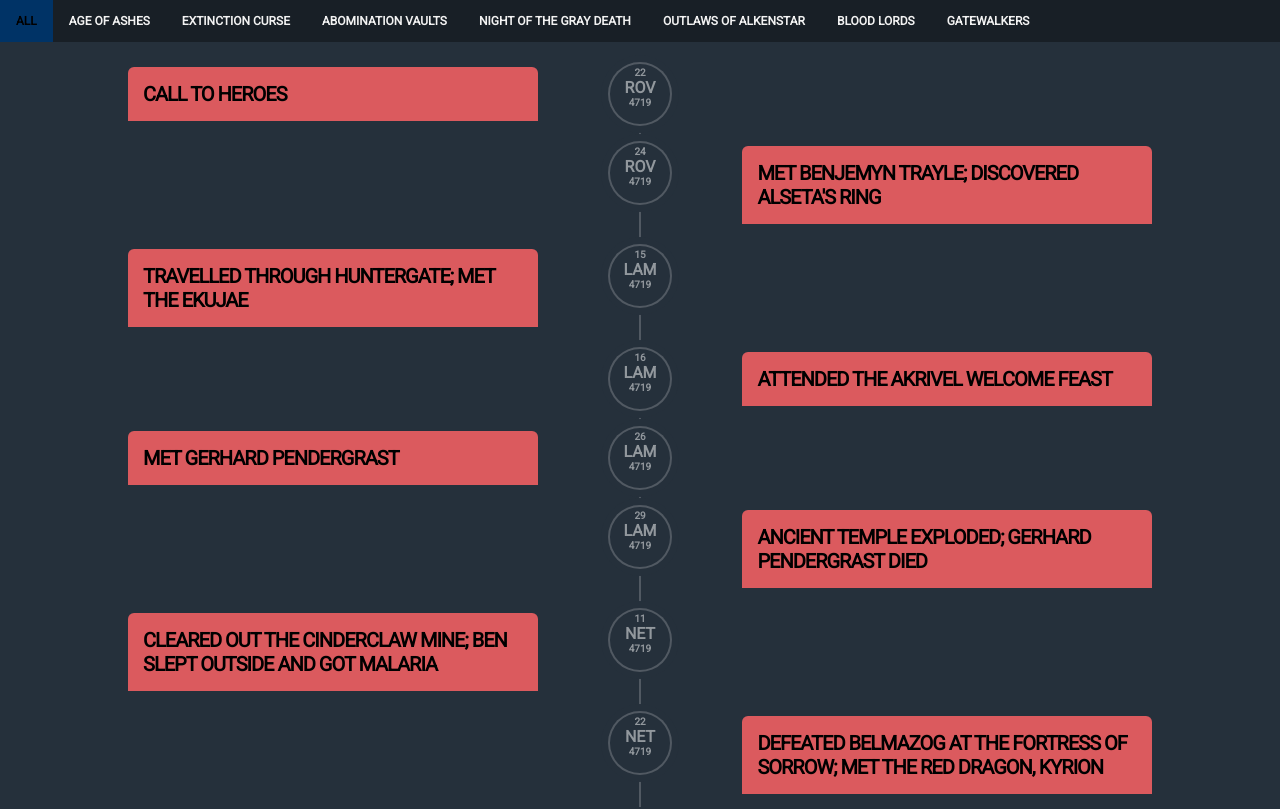
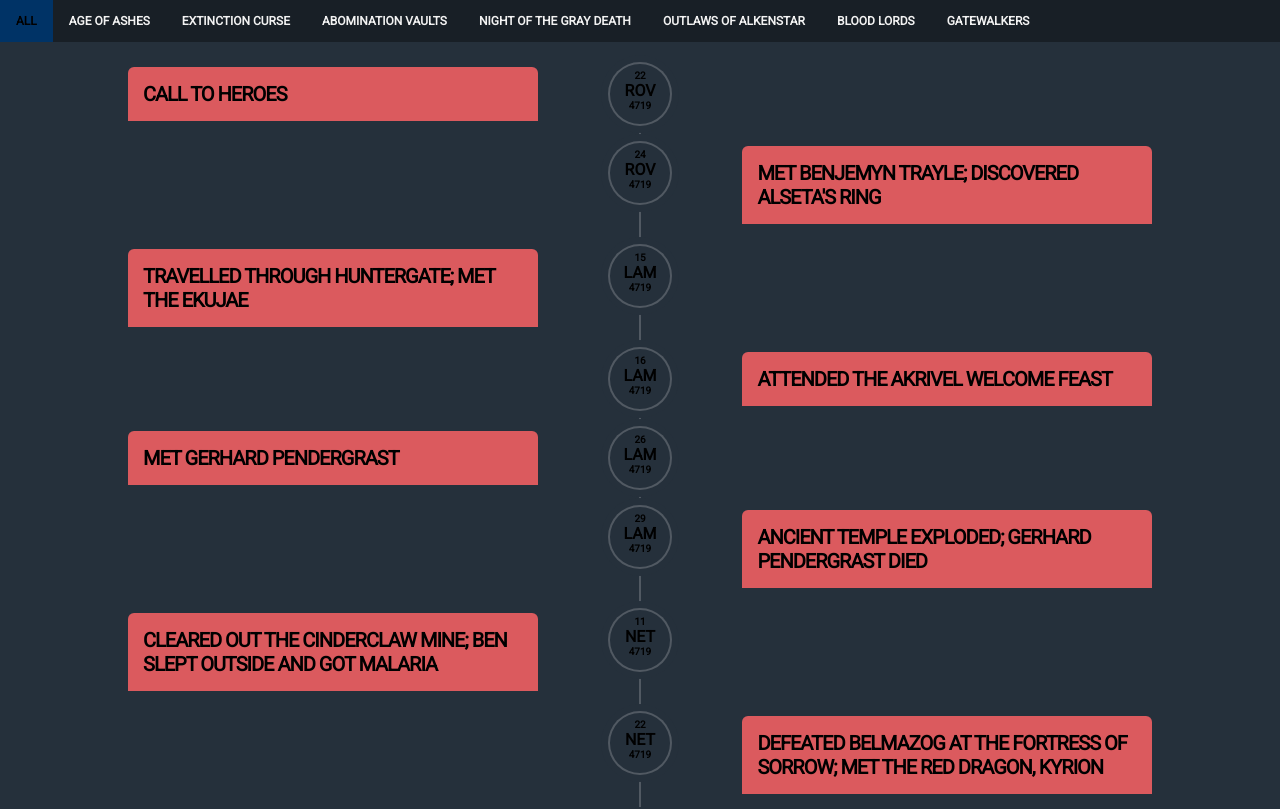
Before and after one commit to piper93/pathfinder-timeline, a plain HTML site: page index.html in a window 1280 px wide. Shown: the top 809 px of the page. Drawn offline with Linux system fonts and the light colour scheme.

Commit message:
Varying Month colours (hopefully dynamic)

```diff
--- a/css/timeline.css
+++ b/css/timeline.css
@@ -59,7 +59,7 @@ section#timeline article div.inner span.date {
   font-weight: 900;
   text-transform: uppercase;
   background: #25303B;
-  color: rgba(255,255,255,0.5);
+  color: black;
   border: 2px solid rgba(255,255,255,0.2);
   box-shadow: 0 0 0 7px #25303B;
 }
@@ -71,6 +71,7 @@ section#timeline article div.inner span.date span {
 
 section#timeline article div.inner span.date span.day {
   font-size: 10px;
+  padding: 3px 0 0 0;
 }
 
 section#timeline article div.inner span.date span.month {
--- a/js/timeline.js
+++ b/js/timeline.js
@@ -1,16 +1,16 @@
 const MONTHS = [
-  "ABA",
-  "CAL",
-  "PHA",
-  "GOZ",
-  "DES",
-  "SAR",
-  "ERA",
-  "ARO",
-  "ROV",
-  "LAM",
-  "NET",
-  "KUT"
+  ["ABA", "#F7E39A"],
+  ["CAL", "#FECE79"],
+  ["PHA","#F8A555"],
+  ["GOZ","#F4816F"],
+  ["DES","#F48093"],
+  ["SAR","#F390BC"],
+  ["ERA","#E4B7D4"],
+  ["ARO","#8A8BC3"],
+  ["ROV","#94CAE4"],
+  ["LAM","#9FD9DA"],
+  ["NET","#97D1A9"],
+  ["KUT","#CAE189"]
 ];
 
 import { CHARACTERS } from "./characters.js";
@@ -130,9 +130,9 @@ function getTimeline(filter = "all") {
    var string = `
    <article>
      <div class="inner">
-       <span class="date">
+       <span class="date" style="background: ${MONTHS[firstEvent.month-1][0]};">
          <span class="day">${firstEvent.day}</span>
-         <span class="month">${MONTHS[firstEvent.month-1]}</span>
+         <span class="month">${MONTHS[firstEvent.month-1][0]}</span>
          <span class="year">${firstEvent.year}</span>
        </span>`
      for (event of events) {
```
